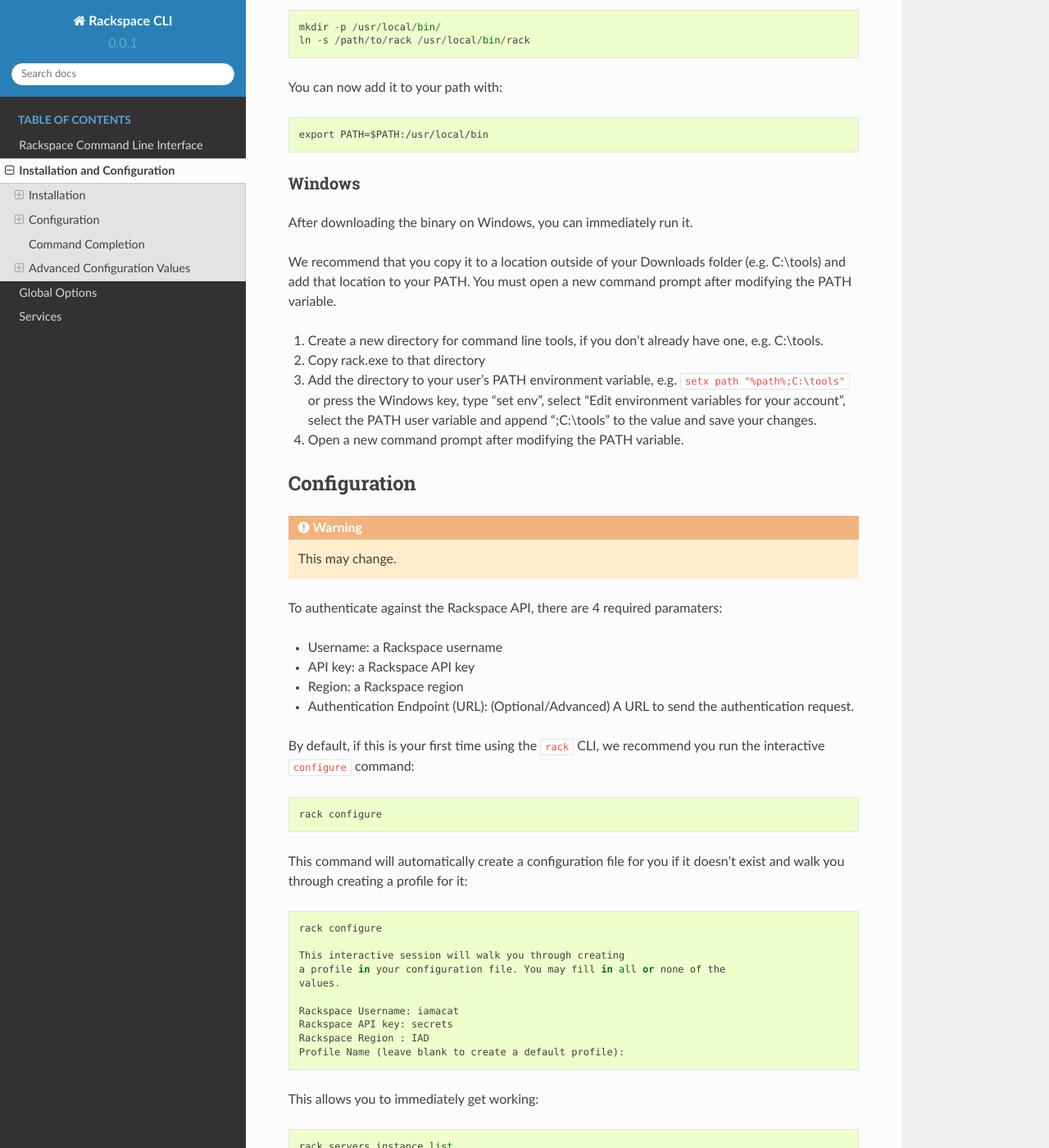
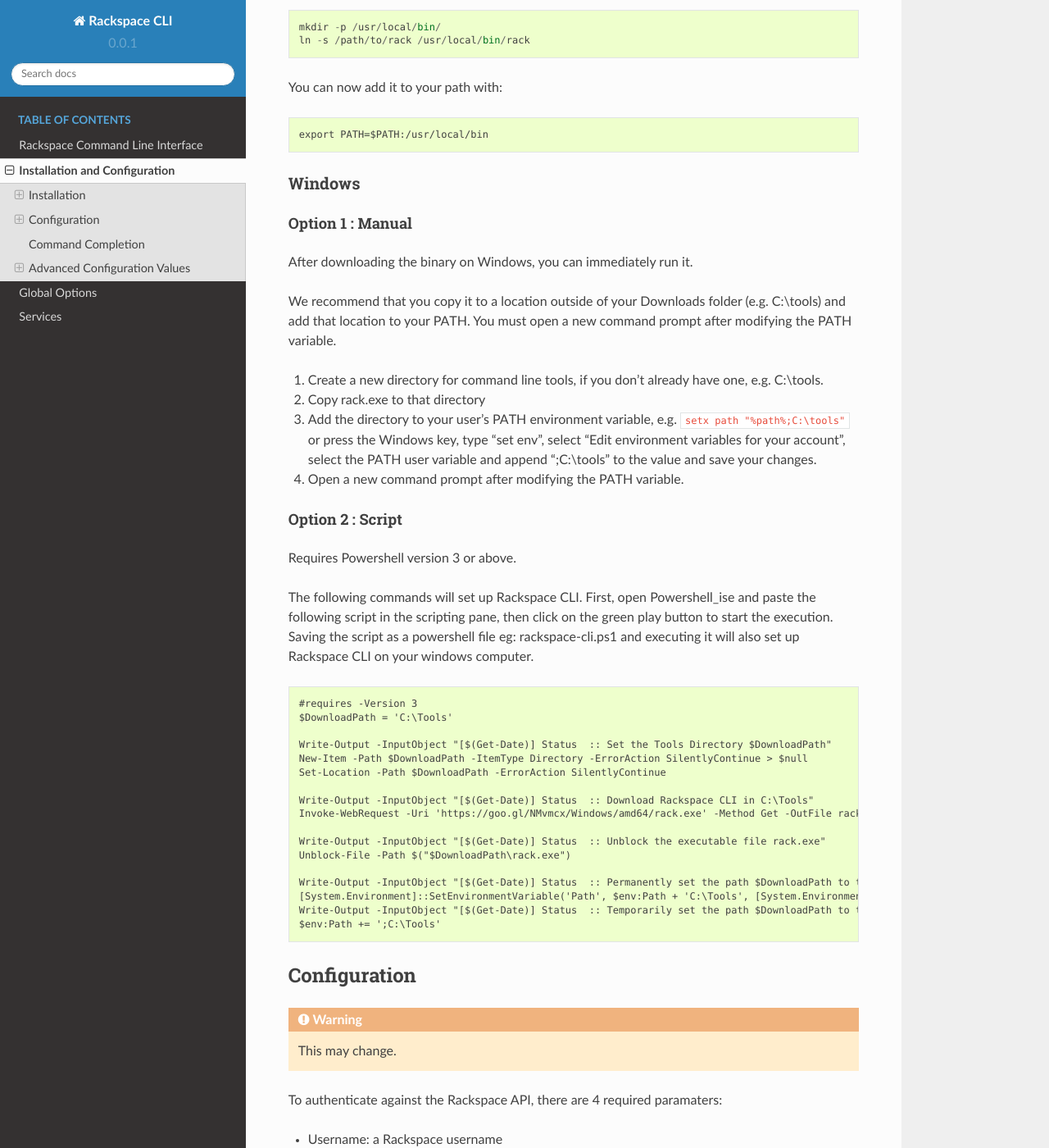
Before and after one commit to rackspace/rack, a Sphinx documentation site: the page built from docs/configuration.rst, in a window 1280 px wide and 1400 px high, scrolled down 831 px. Shown: the whole window at 82% size. Built offline with Sphinx 7.4.7 and the Read the Docs theme 2.0.0, drawn with Linux system fonts in a browser that asks for light colours.

Commit message:
Set up Rackspace CLI using powershell commands
The powershell installation option make it easier to get Rackpsace CLI installed and ready for use in few seconds.

```diff
--- a/docs/configuration.rst
+++ b/docs/configuration.rst
@@ -40,6 +40,8 @@
 
 Windows
 ^^^^^^^
+Option 1 : Manual
+~~~~~~~~~~~~~~~~~
 
 After downloading the binary on Windows, you can immediately run it.
 
@@ -49,6 +51,35 @@
 2. Copy rack.exe to that directory
 3. Add the directory to your user's PATH environment variable, e.g. ``setx path "%path%;C:\tools"`` or press the Windows key, type "set env", select "Edit environment variables for your account", select the PATH user variable and append ";C:\\tools" to the value and save your changes.
 4. Open a new command prompt after modifying the PATH variable.
+
+Option 2 : Script
+~~~~~~~~~~~~~~~~~
+
+Requires Powershell version 3 or above.
+
+The following commands will set up Rackspace CLI. First, open Powershell_ise and paste the following script in the scripting pane, then click on the green play button to start the execution. Saving the script as a powershell file eg: rackspace-cli.ps1 and executing it will also set up Rackspace CLI on your windows computer.
+
+::
+
+  #requires -Version 3
+  $DownloadPath = 'C:\Tools'
+
+  Write-Output -InputObject "[$(Get-Date)] Status  :: Set the Tools Directory $DownloadPath"
+  New-Item -Path $DownloadPath -ItemType Directory -ErrorAction SilentlyContinue > $null
+  Set-Location -Path $DownloadPath -ErrorAction SilentlyContinue
+
+  Write-Output -InputObject "[$(Get-Date)] Status  :: Download Rackspace CLI in C:\Tools"
+  Invoke-WebRequest -Uri 'https://goo.gl/NMvmcx/Windows/amd64/rack.exe' -Method Get -OutFile rack.exe
+
+  Write-Output -InputObject "[$(Get-Date)] Status  :: Unblock the executable file rack.exe"
+  Unblock-File -Path $("$DownloadPath\rack.exe")
+
+  Write-Output -InputObject "[$(Get-Date)] Status  :: Permanently set the path $DownloadPath to the Environment variable (Reboot required)."
+  [System.Environment]::SetEnvironmentVariable('Path', $env:Path + 'C:\Tools', [System.EnvironmentVariableTarget]::Machine)
+  Write-Output -InputObject "[$(Get-Date)] Status  :: Temporarily set the path $DownloadPath to the Environment variable for immediate use in the current powershell session"
+  $env:Path += ';C:\Tools'
+
+
 
 
 Configuration
```
